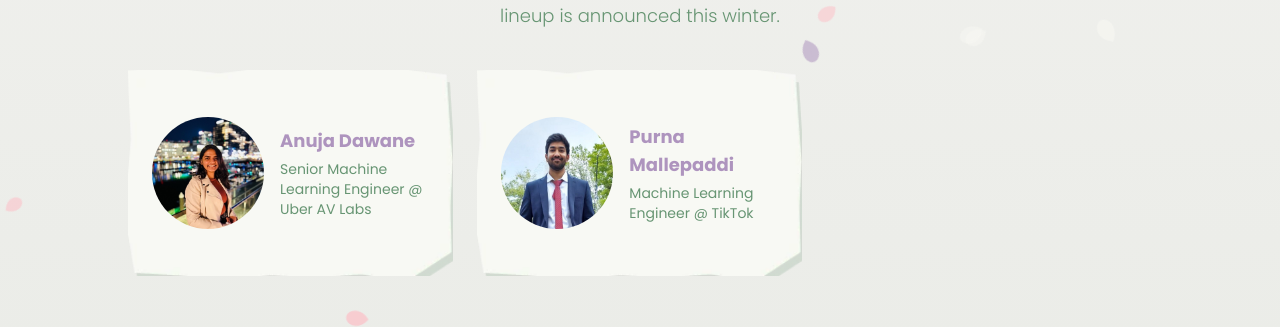
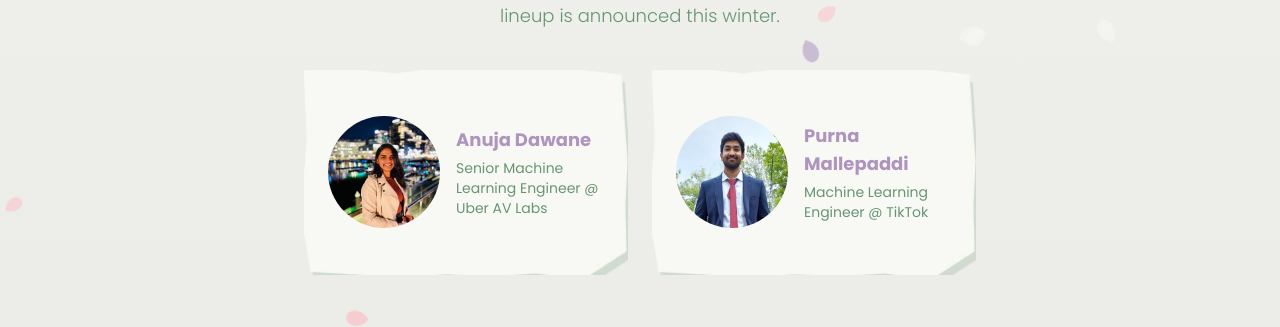
Before and after one commit to rosehackucr/rosehack27, a Next.js app: page /speakers in a window 1280 px wide. Shown: the part 330-657 px from the top of the page. Built offline with nearby package versions, Linux system fonts and the light colour scheme; no server answers.

Commit message:
Speaker Card Centering For Less than 3 Speakers

```diff
--- a/src/app/speakers/page.tsx
+++ b/src/app/speakers/page.tsx
@@ -11,7 +11,6 @@ const Speakers = () => {
   return (
     <main className="relative flex min-h-[calc(100svh-4.5rem)] flex-col items-center overflow-hidden bg-linear-to-b from-[#f1f1ee] to-[#e8eae5] px-6 pt-20 pb-36 text-center md:pb-44">
       <Flowers flowers={cardPageFlowers} className="z-10 h-auto" />
-
 
       <Reveal>
         <h1 className="font-cormorant text-rosehack-purple mt-6 text-6xl md:text-7xl">
@@ -27,7 +26,15 @@ const Speakers = () => {
         </p>
       </Reveal>
 
-      <div className="mt-10 grid w-full max-w-5xl grid-cols-1 gap-6 sm:grid-cols-2 lg:grid-cols-3">
+      <div
+        className={`mt-10 grid w-full gap-6 ${
+          speakers.length === 1
+            ? "max-w-sm grid-cols-1"
+            : speakers.length === 2
+              ? "max-w-2xl grid-cols-1 sm:grid-cols-2"
+              : "max-w-5xl grid-cols-1 sm:grid-cols-2 lg:grid-cols-3"
+        }`}
+      >
         {speakers.length > 0
           ? speakers.map((speaker, i) => (
               <Reveal key={speaker.name} index={i}>
```
